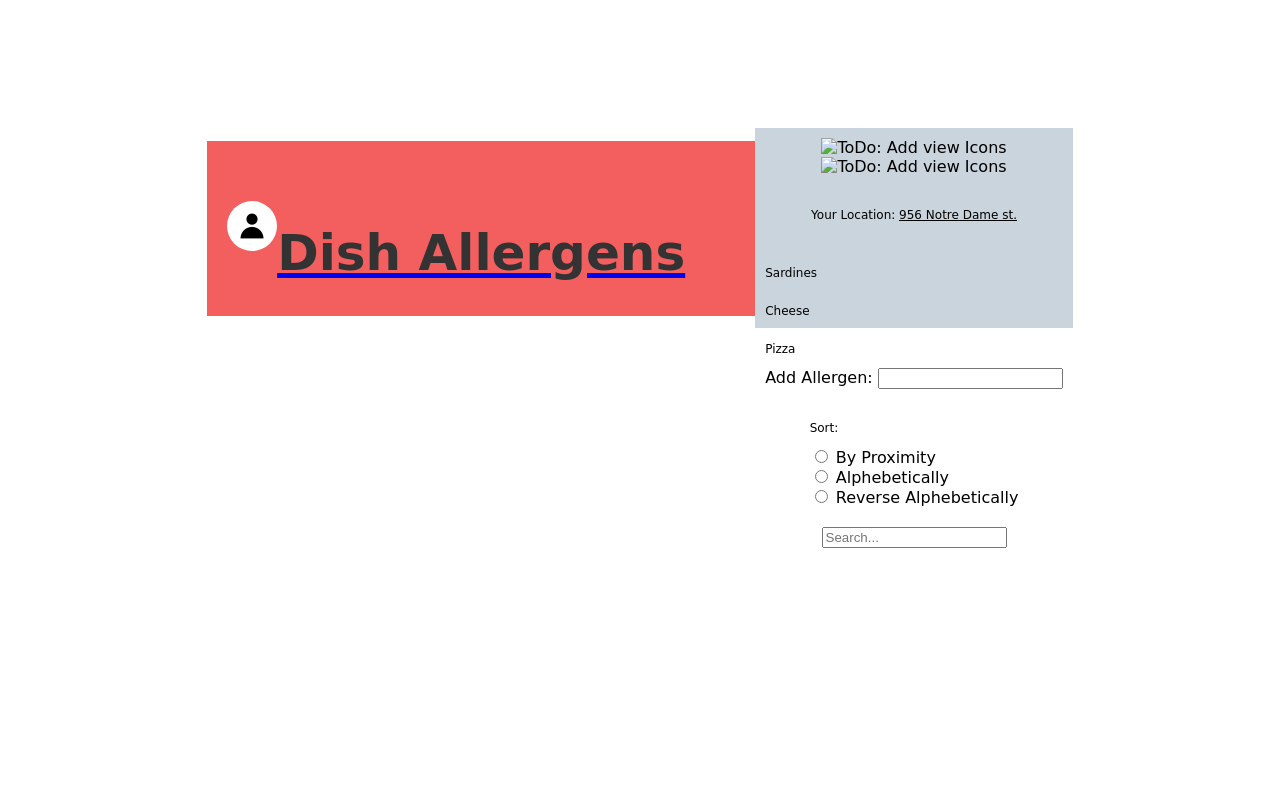
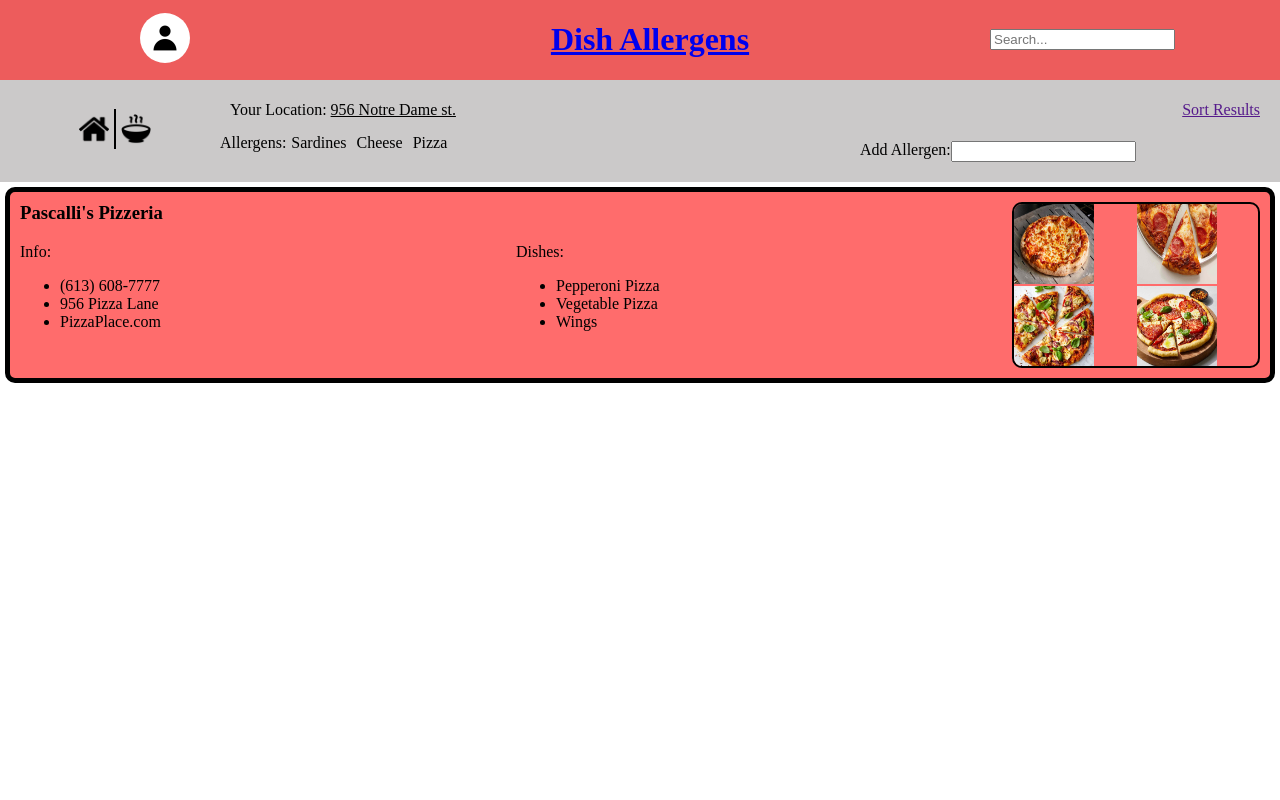
Before and after one commit to Thecow-007/DishAllergens, a PHP site: page / in a window 1280 px wide. Run offline with PHP 8.4, Linux system fonts and the light colour scheme.

Commit message:
Updated index page

```diff
--- a/CSS/fullSite.css
+++ b/CSS/fullSite.css
@@ -2,5 +2,6 @@ html{
     height: 100%;
 }
 body{
+    height: 100%;
     margin: 0px;
 }
--- a/CSS/header.css
+++ b/CSS/header.css
@@ -1,24 +1,36 @@
+:root{
+    /* Color Palate */
+    --vanilla: #f1e8b8ff;
+    --flax: #f9e784ff;
+    --atomic-tangerine: #e58f65ff;
+    --indian-red: #d05353ff;
+    --eerie-black: #191919ff;
+}
+
 header{
     display: flex;
     justify-content: space-between;
     align-items: center;
 
-    background-color: rgb(243, 95, 95);
+    background-color: rgb(237, 92, 92);
 }
 
 #profile-image-container{
-    max-width: 50px;
-    max-height: 50px;
     display: flex;
     justify-content: center;
     align-items: center;
 
     margin-left: 20px;
+
+    flex-basis: 50px;
+    flex-grow: 1;
 }
 
 #profile-image{
-    height: 100%;
-    width: 100%;
+    /* height: 100%;
+    width: 100%; */
+    max-width: 50px;
+    max-height: 50px;
     overflow: hidden;
     border-radius: 50%;
 }
@@ -29,9 +41,16 @@ header{
 
 #site-title-container{
     justify-self: center;
+
+    flex-basis: 200px;
+    flex-grow: 2;
 }
 
-#header-spacer{
-    margin-right: 20px;
-    width: 50px;
+#site-title{
+    text-align: center;
 }
+
+#search-container{
+    flex-basis: 50px;
+    flex-grow: 1;
+}
--- a/CSS/index.css
+++ b/CSS/index.css
@@ -1,151 +1,183 @@
+:root{
+    /* Color Palate */
+    --vanilla: #f1e8b8ff;
+    --flax: #f9e784ff;
+    --atomic-tangerine: #e58f65ff;
+    --indian-red: #d05353ff;
+    --eerie-black: #191919ff;
+
+    --dark-red: #ef6060;
+    --light-red: rgb(255, 108, 108);
+    --light-grey: rgb(203, 201, 201);
+}
+
+main{
+    padding: 5px;
+    background-color: white;
+}
 #filter-header-form{
-    display: flex;
+    display: grid;
+    grid-template-columns: 1fr 3fr 2fr;
+    grid-template-rows: 1fr 1fr;
     justify-content: space-evenly;
     align-items: center;
 
-    max-height: 200px;
-    background-color: rgb(202, 212, 221);
+    /* max-height: 200px; */
+    background-color: var(--light-grey);
+    padding: 10px;
 }
 
 #filter-header-form>*{
     margin: 10px;
 }
 
+#location-view-container{
+    display: flex;
+    margin: 0px;
+}
+#view-icons-container{
+    grid-row: 1/3;
+    grid-column: 1/2;
+
+    display: flex;
+    justify-content: center;
+    margin: 5px;
+}
+
+#restaurant-view{
+    border-right: 2px solid black;
+    padding: 5px;
+}
+
+#dish-view{
+    padding: 5px;
+}
+
+#allergens-container{
+    grid-row: 2/3;
+    grid-column: 2/3;
+
+    display: flex;
+    margin: 0px;
+}
+
+#allergens-title{
+    margin-top: 0px;
+}
+
+#allergens{
+    display: flex;
+}
+
+.allergen{
+    margin: 5px;
+    margin-top: 0px;
+}
+
+.allergen>p{
+    margin-top: 0px;
+    margin-bottom: 0px;
+}
+
+#location-container{
+    grid-row: 1/2;
+    grid-column: 2/3;
+}
+
+#location-container>p{
+    margin: 0px;
+}
+
 #location{
     text-decoration: underline;
 }
 
-#allergens-container{
-    display: flex;
-    flex-direction: column;
-    flex-wrap: wrap;
+.icon{
+    max-width: 30px;
+    max-height: 30px;
 }
 
-/* landing page */
-
-body {
-    font-family: "Sevillana", cursive;
-    background-color: white;
-    margin: 0;
-    margin-top: 10%;
-    padding: 0;
-    display: flex;
-    justify-content: center;
-    align-items: center;
-    margin-top: 10%;
-  }
-
-.after-clicked {
-    background-color: rgba(0, 0, 0, 0.4);
-}
-
-.container {
+#add-allergen-container{
+    grid-row: 2/3;
+    grid-column: 3/4;
     display: flex;
 }
 
-.flex-container {
-    flex: 1;
-    padding: 20px;
-    display: flex;
-    justify-content: center;
-    align-items: center;
+
+#sort-interface{
+    grid-row: 1/2;
+    grid-column: 3/4;
+
+    margin: 0px;
+
+    text-align: right;
+
+    padding-right: 10px;
 }
 
-.flex-container img {
-    max-width: 100%;
-    height: auto;
+#sort-title{
+    margin-top: 0px;
+    margin-bottom: 2px;
 }
 
-.flex-form {
-    flex: 1;
-    padding: 20px;
+
+.restaurant-card{
+    display: grid;
+    grid-template-columns: 2fr 2fr 1fr;
+    grid-template-rows: 1fr 3fr;
+
+    padding: 10px;
+
+    background-color: var(--light-red);
+    border: 5px solid black;
+    border-radius: 10px;
 }
 
-  h1 {
-    text-align: left;
-    color: #333;
-    font-size: 50px;
-    font-weight: bold;
-    padding-top: 50px;
-  }
+.rest-title{
+    grid-row: 1/2;
+    grid-column: 1/3;
+}
 
-  h2 {
-    text-align: left;
-    color: #333;
-    font-size: 20px;
-    font-weight: bold;
-  }
+.rest-title>h3{
+    margin: 0px;
+}
 
-  p {
-    font-size: 12px;
-    text-align: left;
-  }
+.info{
+    grid-row: 2/3;
+    grid-column: 1/2;
+}
 
-  h3 {
-    font-size: 16px;
-    padding-top: 35px;
-    font-weight: bold;
-  }
+.info-title{
+    margin: 0px;
+}
 
-  form {
-    display: flex;
-    flex-direction: column;
-  }
+.dishes{
+    grid-row: 2/3;
+    grid-column: 2/3;
+}
 
-  #create-account , #login-account {
-    padding: 10px;
-    border-radius: 20px;
-    font-size: 20px;
-    cursor: pointer;
-    transition: background-color 0.3s;
-    font-weight: bold;
-    width: 250px;
-    text-align: center;
-    border: none;
-  }
+.dishes-title{
+    margin: 0px;
+}
 
-  #create-account {
-    background-color: #f0869d;
-    color: rgb(12, 12, 12);
-    border: 2px solid rgb(12, 12, 12);
-  }
+.image-grid{
+    grid-row: 1/3;
+    grid-column: 3/4;
 
-  #login-account {
-    background-color:#f0869d;
-    color: #0a0a0a;
-    border: 2px solid #f0869d;
-  }
+    display: grid;
+    grid-template-columns: 1fr 1fr;
+    grid-template-rows: 1fr 1fr;
+    grid-gap: 2px;
 
-    /* Sign Up & Login*/
-    .showsup {
-      position: absolute;
-      top: -200%;
-      left: 50%;
-      opacity: 1;
-      transform: translate(-50%, -50%) scale(1.25);
-      width: 350px;
-      padding: 20px 50px 50px;
-      background: #fff;
-      box-shadow: 2px 2px 5px 5px rgba(0, 0, 0, 0.15);
-      border-radius: 10px;
-    }
+    align-items: center;
+    justify-content: center;
 
-    .clicked {
-      top: 50%;
-      opacity: 1;
-      transform: translate(-50%, -50%) scale(1);
-    }
+    border: 2px solid black;
+    border-radius: 10px;
+    overflow: hidden;
+}
 
-    .close-button {
-      position: absolute;
-      top: 10px;
-      right: 10px;
-      width: 15px;
-      height: 15px;
-      background: #888;
-      color: #eee;
-      text-align: center;
-      line-height: 15px;
-      border-radius: 15px;
-      cursor: pointer;
-    }
+.foodPic{
+    width: 80px;
+    height: 80px;
+}
--- a/Elements/db_connection.php
+++ b/Elements/db_connection.php
@@ -3,8 +3,8 @@
         $servername = "localhost";
         $dbUsername = "allergyUser";
         $dbPassword = "allergypass";
-        $dbName = "Allergy_app";
-        $connection = mysqli_connect($servername, $dbUsername, $dbPassword, $dbName)or die("Connect failed: %s\n". $connection -> error);
+        $dbName = "allergy_app";
+        $connection = mysqli_connect($servername, $dbUsername, $dbPassword, $dbName, 5505)or die("Connect failed: %s\n". $connection -> error);
         return $connection;
     }
 
--- a/Elements/header.php
+++ b/Elements/header.php
@@ -1,16 +1,7 @@
-<!DOCTYPE html>
-<html lang="en">
 <head>
-    <meta charset="UTF-8">
-    <meta name="viewport" content="width=device-width, initial-scale=1.0">
     <link rel="stylesheet" href="/DishAllergens/CSS/header.css">
-
-
 </head>
-<body>
-    <!-- Header -->
 <header>
-
     <!-- Profile Image -->
     <div id="profile-image-container">
 
@@ -28,11 +19,8 @@
         </a>
     </div>
 
-        <!-- Views? -->
-        <div id="header-spacer">
-            <!-- ToDo: figure out if we need this space, was reserved for view icons, but those may be moved to search / nav bar below footer. -->
-
+    <!-- Search Bar -->
+    <div id="search-container">
+        <input type="text" placeholder="Search..." id="search">
     </div>
 </header>
-</body>
-</html>
--- a/index.php
+++ b/index.php
@@ -23,10 +23,10 @@
         <!-- View Icons -->
         <div id="view-icons-container">
             <div id="restaurant-view-container">
-                <img src="" alt="ToDo: Add view Icons" id="restaurant-view">
+                <img src="./Site_Images/Icons/house.png" alt="ToDo: Add view Icons" id="restaurant-view"class="icon">
             </div>
             <div id="dish-view-container">
-                <img src="" alt="ToDo: Add view Icons" id="dish-view">
+                <img src="./Site_Images/Icons/soup.png" alt="ToDo: Add view Icons" id="dish-view" class="icon">
             </div>
         </div>
 
@@ -37,6 +37,10 @@
 
         <!-- Your Allergens -->
         <div id="allergens-container">
+            <div id="allergens-title-container">
+                <p id="allergens-title">Allergens:</p>
+            </div>
+            <div id="allergens">
                 <div class="allergen">
                     <p>Sardines</p>
                 </div>
@@ -46,45 +50,66 @@
                 <div class="allergen">
                     <p>Pizza</p>
                 </div>
+            </div>
+        </div>
+
         <div id="add-allergen-container">
             <label for="add-allergen">Add Allergen:</label>
             <input type="text" id="add-allergen" name="add-allergen">
         </div>
+
+        <div id="sort-interface">
+            <a href="" id="sort-link">Sort Results</a>
+        </div>
+    </form>
+
+    <main>
+        <!-- Example Restaurant Card -->
+        <div class="restaurant-card">
+            <!-- Title -->
+            <div class="rest-title">
+                <h3>Pascalli's Pizzeria</h3>
             </div>
 
-        <!-- Sort Interface -->
-        <div id="sort-interface">
-
-            <p id="sort-title">Sort:</p>
-
-            <!-- Sort Buttons -->
-            <div id="sort-buttons">
-
-                <div class="sort-button">
-                    <input type="radio" id="proximity" name="sort">
-                    <label for="proximity">By Proximity</label>
+            <!-- Info Section -->
+            <div class="info">
+                <div class="info-title-container">
+                    <p class="info-title">Info:</p>
                 </div>
 
-                <div class="sort-button">
-                    <input type="radio" id="alphebetical" name="sort">
-                    <label for="alphebetical">Alphebetically</label>
-                </div>
-
-                <div class="sort-button">
-                    <input type="radio" id="reverse-A" name="sort">
-                    <label for="reverse-A">Reverse Alphebetically</label>
-                </div>
-
-            <!-- ToDo: Come up with more sorts -->
-
+                <div class="info-list-container">
+                    <ul class="info-list">
+                        <li>(613) 608-7777</li>
+                        <li>956 Pizza Lane</li>
+                        <li>PizzaPlace.com</li>
+                    </ul>
                 </div>
             </div>
 
-        <!-- Search Bar -->
-        <div id="search-container">
-            <input type="text" placeholder="Search..." id="search">
+            <!-- Dishes -->
+            <div class="dishes">
+                <div class="dishes-title-container">
+                    <p class="dishes-title">Dishes:</p>
                 </div>
-    </form>
+
+                <div class="dishes-list-container">
+                    <ul class="dishes-list">
+                        <li>Pepperoni Pizza</li>
+                        <li>Vegetable Pizza</li>
+                        <li>Wings</li>
+                    </ul>
+                </div>
+            </div>
+
+            <div class="image-grid">
+                <img src="./pic/foodPics/pizza1.jpg" alt="A picture of Pizza" class="foodPic">
+                <img src="./pic/foodPics/pizza2.jpg" alt="A picture of Pizza" class="foodPic">
+                <img src="./pic/foodPics/pizza3.jpg" alt="A picture of Pizza" class="foodPic">
+                <img src="./pic/foodPics/pizza4.jpg" alt="A picture of Pizza" class="foodPic">
+            </div>
+
+        </div>
+    </main>
 
 </body>
 </html>
--- a/landingPage.html
+++ b/landingPage.html
@@ -9,7 +9,7 @@
     <!-- CSS -->
     <link rel="stylesheet" href="./CSS/fullSite.css">
     <link rel="stylesheet" href="./CSS/header.css">
-    <link rel="stylesheet" href="./CSS/index.css">
+    <link rel="stylesheet" href="./CSS/landing.css">
 </head>
 
 <body>
```
Also changed, not shown: CSS/landing.css (added, +128 -0 lines), Site_Images/Icons/house.png (added), Site_Images/Icons/soup.png (added), pic/foodPics/pizza1.jpg (added), pic/foodPics/pizza2.jpg (added), pic/foodPics/pizza3.jpg (added), pic/foodPics/pizza4.jpg (added). Lines whose indentation alone changed are shown as unchanged.
